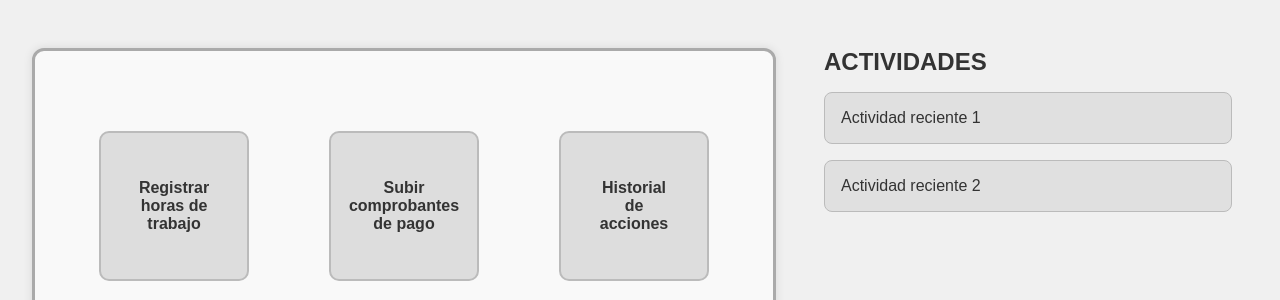
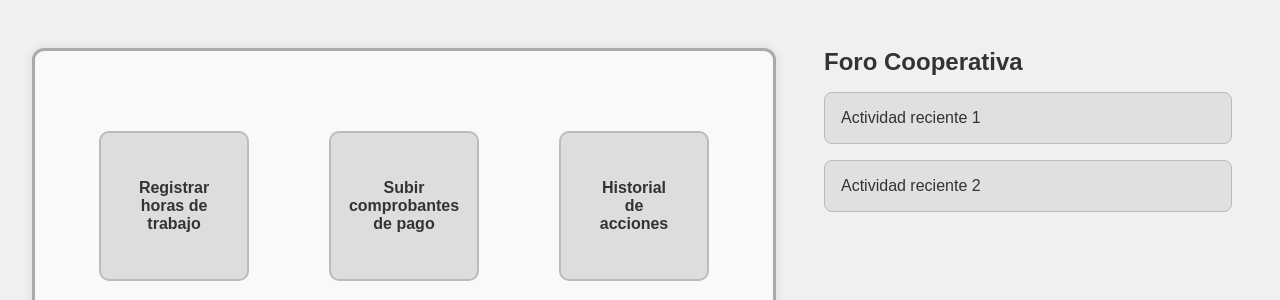
Before and after one commit to FISHnet178/FISHnet, a PHP site: page /Inicio.php in a window 1280 px wide. Shown: the part 100-400 px from the top of the page. Run offline with PHP 8.4, Linux system fonts and the light colour scheme; the visitor is signed in with stand-in values (Sample User, id 1); data that the repository does not hold is empty.

Commit message:
Cambio de "Actividades" a "Foro Cooperativa"

```diff
--- a/Inicio.php
+++ b/Inicio.php
@@ -51,7 +51,7 @@ $nombreH = $_SESSION['nombreH'];
         </section>
 
         <section class="actividades">
-            <h2>ACTIVIDADES</h2>
+            <h2>Foro Cooperativa</h2>
             <div class="actividad">Actividad reciente 1</div>
             <div class="actividad">Actividad reciente 2</div>
         </section>
```
